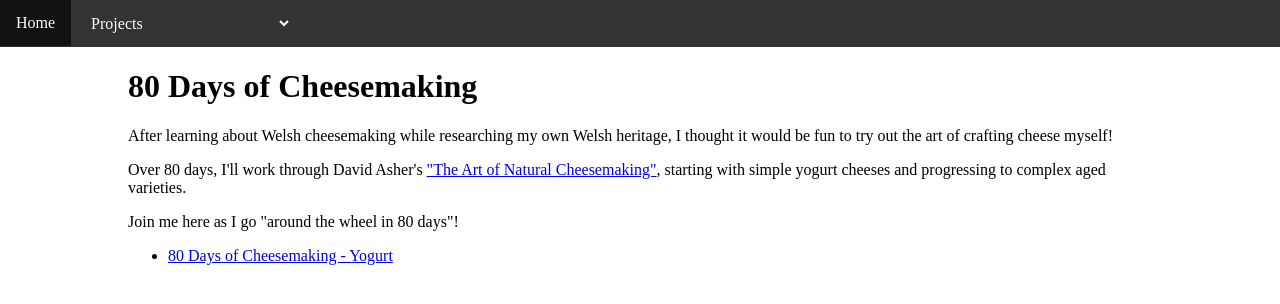
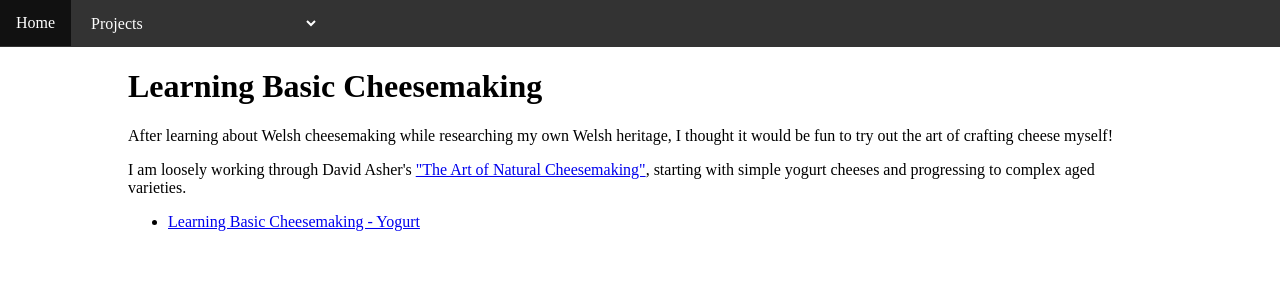
Before and after one commit to benlloyd1016/benlloyd1016.github.io, a Jekyll site: the page built from cheese.html, in a window 1280 px wide. Shown: the top 304 px of the page. Built offline with Jekyll 4.4.1, drawn with Linux system fonts in a browser that asks for light colours.

Commit message:
Routine update

```diff
--- a/_layouts/default.html
+++ b/_layouts/default.html
@@ -17,7 +17,7 @@
             <li>
                 <select onchange="location = this.value;">
                     <option value="/">Projects</option>
-                    <option value="/cheese.html">80 Days of Cheesemaking</option>
+                    <option value="/cheese.html">Learning Basic Cheesemaking</option>
                     <!-- Add other categories here -->
                   </select>
             </li>
--- a/assets/css/main.css
+++ b/assets/css/main.css
@@ -75,3 +75,19 @@ nav select option {
     background-color: white; /* Background color for options */
     color: black; /* Text color for options */
 }
+
+.image-with-description {
+    text-align: center; /* Center align the content */
+    margin-bottom: 20px; /* Add some space below each image and description */
+}
+
+.image-with-description img {
+    width: 100%; /* Adjust as needed */
+    height: auto; /* Maintain aspect ratio */
+}
+
+.image-with-description .description {
+    color: #666; /* Description text color */
+    font-size: 0.8em; /* Smaller font size for the description */
+    margin-top: 5px; /* Space between the image and the description */
+}
--- a/cheese.html
+++ b/cheese.html
@@ -1,13 +1,11 @@
 ---
 layout: default
 ---
-<h1>80 Days of Cheesemaking</h1>
+<h1>Learning Basic Cheesemaking</h1>
 
 <p>After learning about Welsh cheesemaking while researching my own Welsh heritage, I thought it would be fun to try out the art of crafting cheese myself!</p>
 
-<p>Over 80 days, I'll work through David Asher's <a href="https://www.theblacksheepschool.com/book-the-art-of-natural-cheesemaking" target="_blank">"The Art of Natural Cheesemaking"</a>, starting with simple yogurt cheeses and progressing to complex aged varieties.</p>
-
-<p>Join me here as I go "around the wheel in 80 days"!</p>
+<p>I am loosely working through David Asher's <a href="https://www.theblacksheepschool.com/book-the-art-of-natural-cheesemaking" target="_blank">"The Art of Natural Cheesemaking"</a>, starting with simple yogurt cheeses and progressing to complex aged varieties.</p>
 
 <ul>
   {% for post in site.categories.cheese %}
```
Also changed, not shown: _posts/2024-01-01-yogurt.md (deleted, +0 -34 lines), _posts/2024-01-15-yogurt.md (added, +96 -0 lines), index.md (+8 -6 lines), notes-to-self.txt (+7 -0 lines), assets/images/2024-01-15-cultures.jpg (added), assets/images/2024-01-15-spoonful-undenatured.jpg (added), assets/images/2024-01-15-yogurt-bowl.jpg (added), 7 other files.
